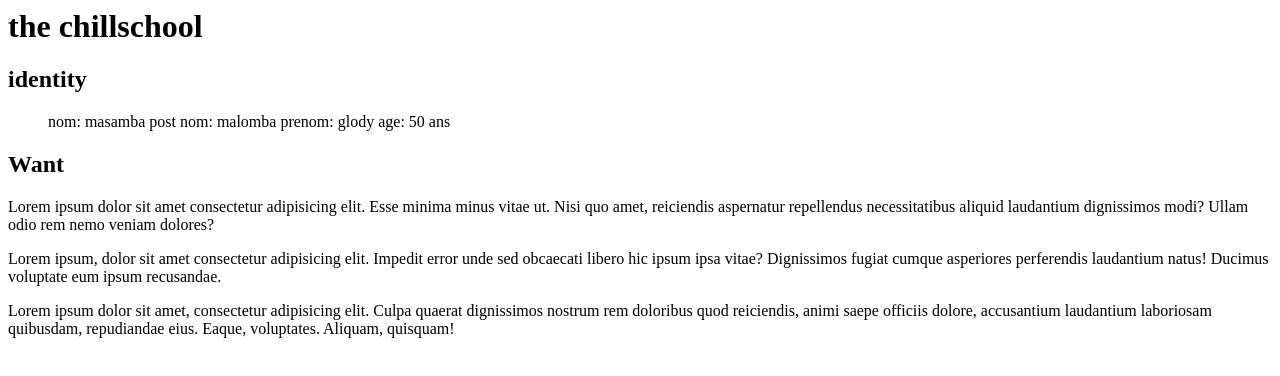
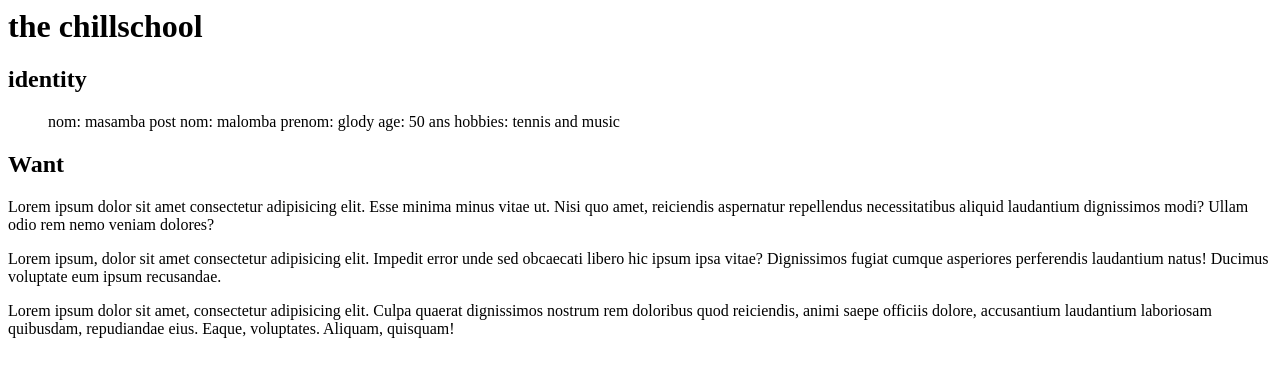
Before and after one commit to glodymasamba/beautyshop, a plain HTML site: page index.html in a window 1280 px wide. Drawn offline with Linux system fonts and the light colour scheme.

Commit message:
add information (hobbies)

```diff
--- a/index.html
+++ b/index.html
@@ -13,6 +13,7 @@
                 <l1>post nom: malomba</l1>
                 <l1>prenom: glody</l1>
                 <l1>age: 50 ans</l1>
+                <l1>hobbies: tennis and music</l1>
 
 
             </ul>
```
